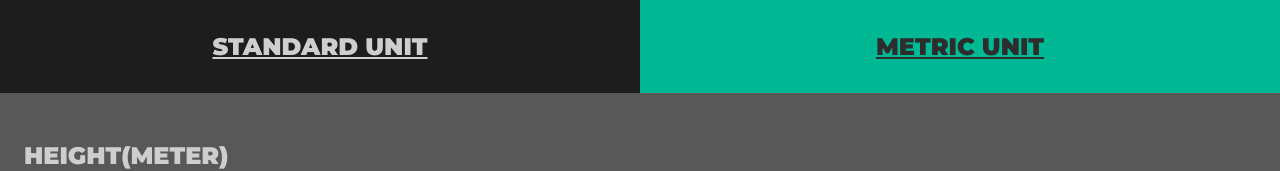
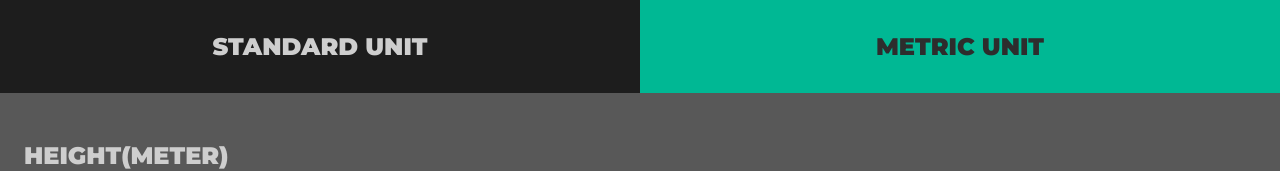
Before and after one commit to pulkitgangwar/react-bmi-calculator-project-1-with-react, a React (Create React App) app: page /metric-unit in a window 1280 px wide. Shown: the top 171 px of the page. Built offline with nearby package versions, Linux system fonts and the light colour scheme.

Commit message:
removed text decoration from toggle

```diff
--- a/src/styles/pages/_metricunit.scss
+++ b/src/styles/pages/_metricunit.scss
@@ -39,6 +39,7 @@
       text-align: center;
       font-size: 2.4rem;
       cursor: pointer;
+      text-decoration:none;
 
       @media only screen and (min-width: $tablet) {
         padding: 32px 0;
--- a/src/styles/pages/_standardunit.scss
+++ b/src/styles/pages/_standardunit.scss
@@ -39,6 +39,7 @@
       text-align: center;
       font-size: 2.4rem;
       cursor: pointer;
+      text-decoration: none;
 
       @media only screen and (min-width: $tablet) {
         padding: 32px 0;
```
